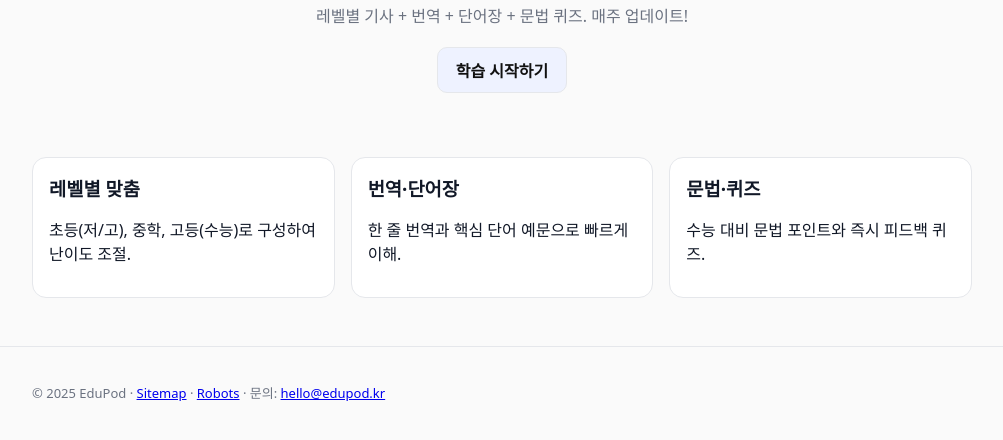
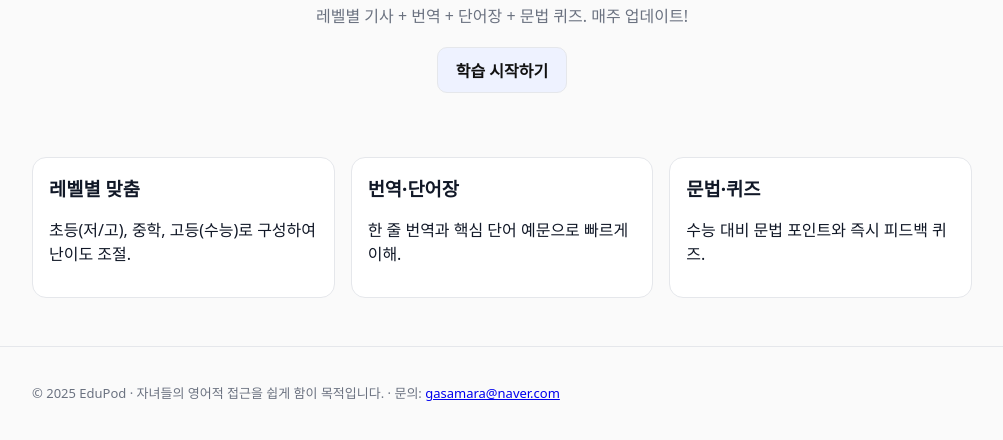
Before and after one commit to gasamara15-sys/edupod-mvp, a website: page public/index.html in a window 1280 px wide. Shown: the part 252-692 px from the top of the page, without its empty margins (138-1141 px from the left). Drawn offline with Linux system fonts and the light colour scheme.

Commit message:
Update index.html

```diff
--- a/public/index.html
+++ b/public/index.html
@@ -132,7 +132,7 @@
 
   <footer role="contentinfo">
     <div class="wrap">
-      © 2025 EduPod · <a href="/sitemap.xml">Sitemap</a> · <a href="/robots.txt">Robots</a> · 문의: <a href="mailto:hello@edupod.kr">hello@edupod.kr</a>
+      © 2025 EduPod · <a>자녀들의 영어적 접근을 쉽게 함이 목적입니다.</a> · 문의: <a href="gasamara@naver.com">gasamara@naver.com</a>
     </div>
   </footer>
 
```
